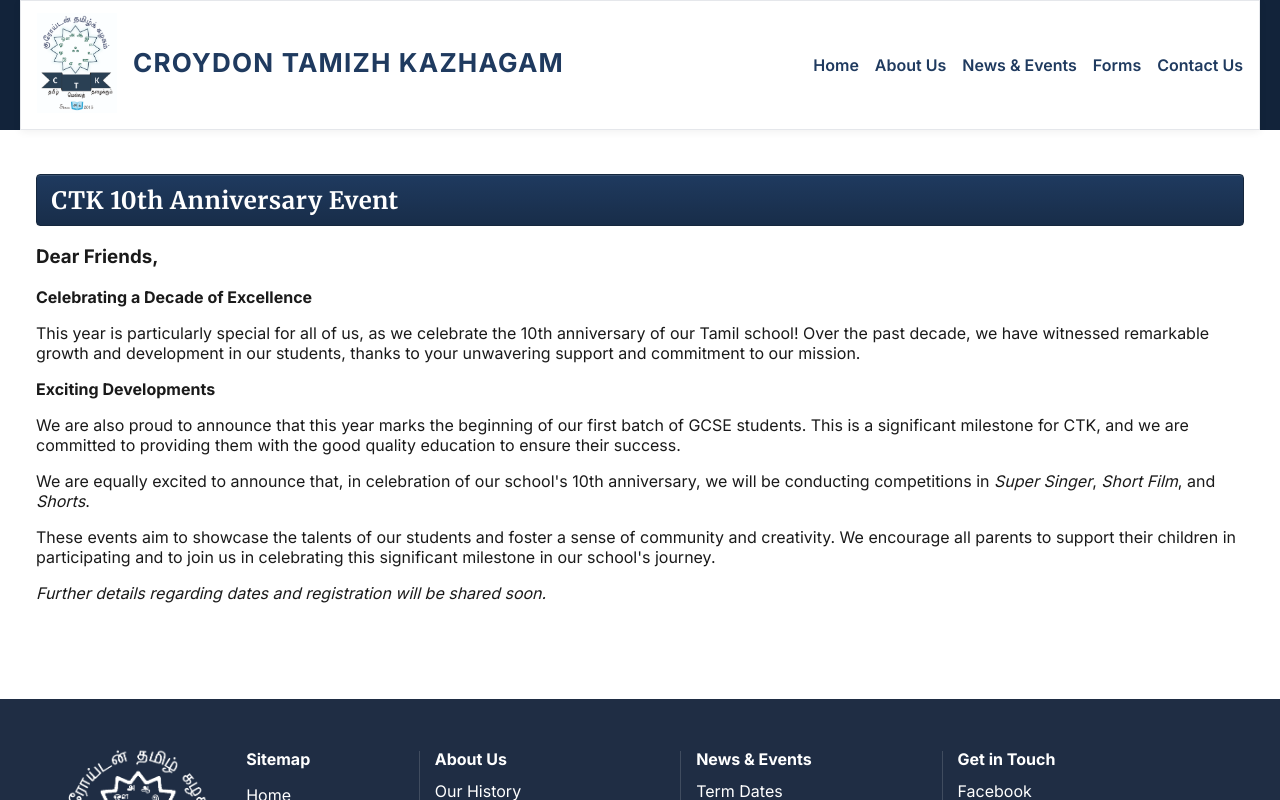
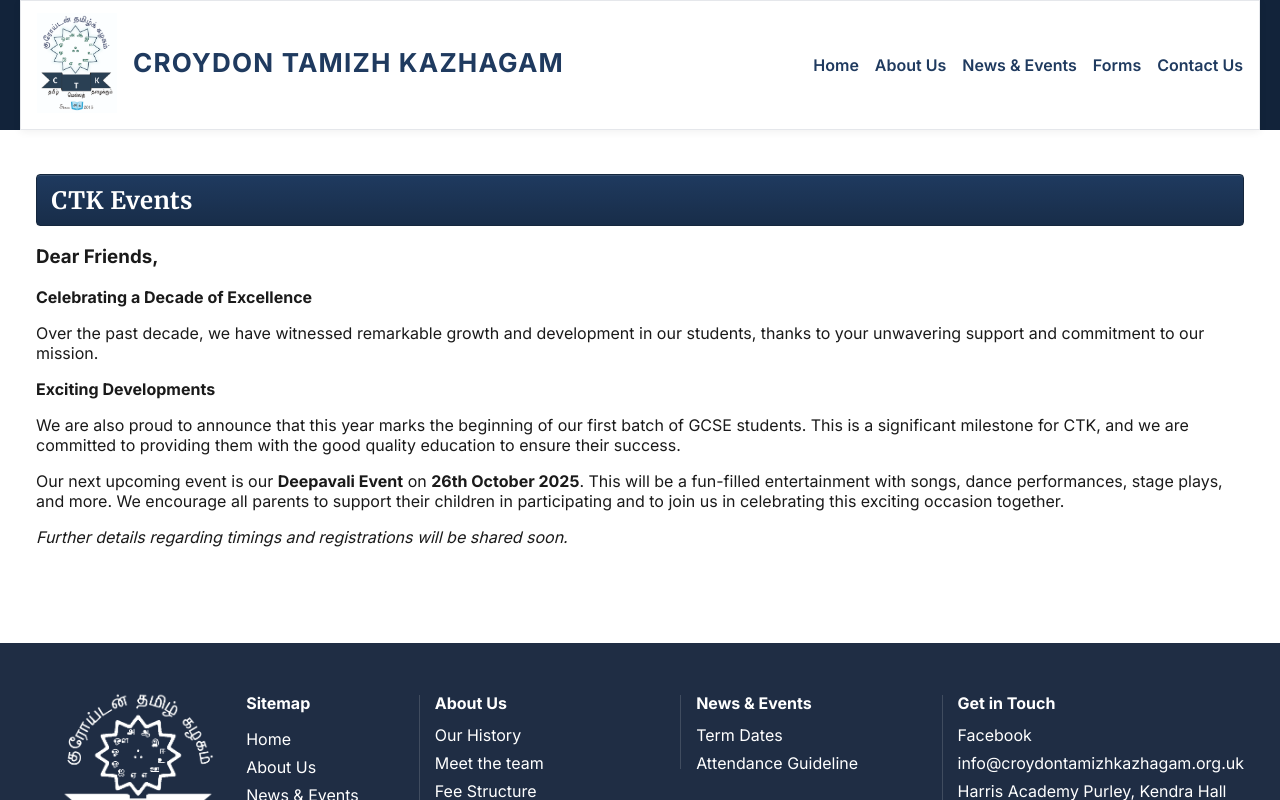
Before and after one commit to DILIGENTWORKS/ctk-app, a React (Vite) app: page /news-events in a window 1280 px wide. Shown: the top 800 px of the page. Built offline with nearby package versions, Linux system fonts and the light colour scheme.

Commit message:
Events Page updated

```diff
--- a/src/pages/NewsEvents.tsx
+++ b/src/pages/NewsEvents.tsx
@@ -11,12 +11,11 @@
         <meta name="keywords" content={keywordsContent(['Tamil Events', 'Croydon Tamil Sangam', 'Croydon Tamil 10 years'])} />
         <link rel="canonical" href="https://croydontamizhkazhagam.org.uk/news-events" />
       </Helmet>
-      <h2 className="title-bar">CTK 10th Anniversary Event</h2>
+      <h2 className="title-bar">CTK Events</h2>
 
       <h3>Dear Friends,</h3>
       <p><strong>Celebrating a Decade of Excellence</strong></p>
       <p>
-        This year is particularly special for all of us, as we celebrate the 10th anniversary of our Tamil school!
         Over the past decade, we have witnessed remarkable growth and development in our students, thanks to your
         unwavering support and commitment to our mission.
       </p>
@@ -28,15 +27,12 @@
         their success.
       </p>
       <p>
-        We are equally excited to announce that, in celebration of our school's 10th anniversary, we will be conducting
-        competitions in <em>Super Singer</em>, <em>Short Film</em>, and <em>Shorts</em>.
+        Our next upcoming event is our <strong>Deepavali Event</strong> on <strong>26th October 2025</strong>.
+        This will be a fun-filled entertainment with songs, dance performances, stage plays, and more. We
+        encourage all parents to support their children in participating and to join us in celebrating this
+        exciting occasion together.
       </p>
-      <p>
-        These events aim to showcase the talents of our students and foster a sense of community and creativity. We
-        encourage all parents to support their children in participating and to join us in celebrating this significant
-        milestone in our school's journey.
-      </p>
-      <p><em>Further details regarding dates and registration will be shared soon.</em></p>
+      <p><em>Further details regarding timings and registrations will be shared soon.</em></p>
     </div>
   );
 }
```
